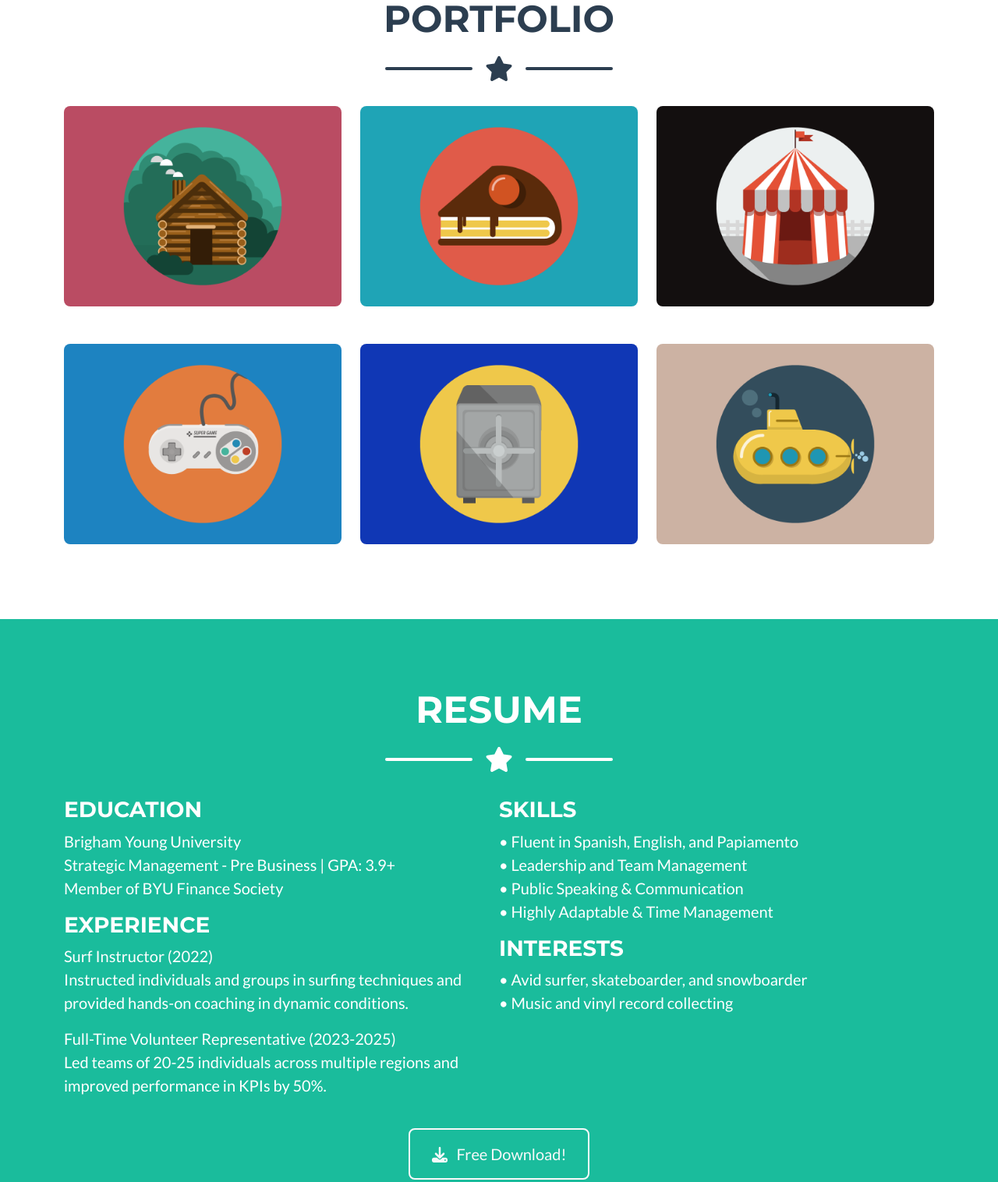
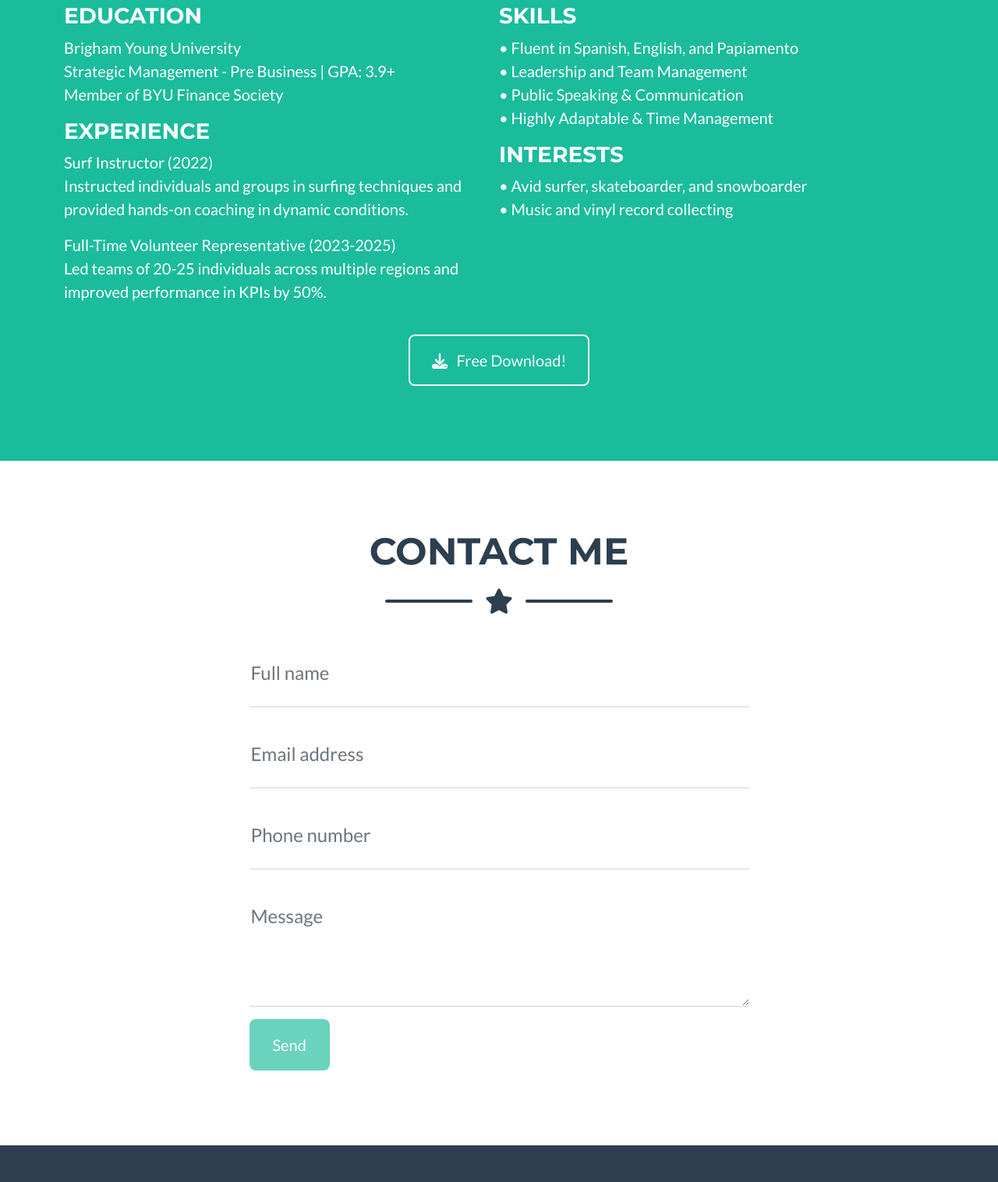
Before and after one commit to riley769/IS201-FinalProject., a plain HTML site: page index.html in a window 1280 px wide. Shown: the part 870-2386 px from the top of the page at 78% size. Drawn offline with nearby package versions, Linux system fonts and the light colour scheme.

Commit message:
Add files via upload

```diff
--- a/index.html
+++ b/index.html
@@ -51,87 +51,9 @@
                <p class="masthead-subheading font-weight-light mb-0">Student - Christian - Surfer</p>
             </div>
         </header>
-        <!-- Portfolio Section-->
-        <section class="page-section portfolio" id="portfolio">
+        <!-- About Section-->
+        <section class="page-section bg-primary text-white mb-0" id="about">
             <div class="container">
-                <!-- Portfolio Section Heading-->
-                <h2 class="page-section-heading text-center text-uppercase text-secondary mb-0">Portfolio</h2>
-                <!-- Icon Divider-->
-                <div class="divider-custom">
-                    <div class="divider-custom-line"></div>
-                    <div class="divider-custom-icon"><i class="fas fa-star"></i></div>
-                    <div class="divider-custom-line"></div>
-                </div>
-                <!-- Portfolio Grid Items-->
-                <div class="row justify-content-center">
-                    <!-- Portfolio Item 1-->
-                    <div class="col-md-6 col-lg-4 mb-5">
-                        <div class="portfolio-item mx-auto" data-bs-toggle="modal" data-bs-target="#portfolioModal1">
-                            <div class="portfolio-item-caption d-flex align-items-center justify-content-center h-100 w-100">
-                                <div class="portfolio-item-caption-content text-center text-white"><i class="fas fa-plus fa-3x"></i></div>
-                            </div>
-                            <img class="img-fluid" src="assets/img/portfolio/cabin.png" alt="..." />
-                        </div>
-                    </div>
-                    <!-- Portfolio Item 2-->
-                    <div class="col-md-6 col-lg-4 mb-5">
-                        <div class="portfolio-item mx-auto" data-bs-toggle="modal" data-bs-target="#portfolioModal2">
-                            <div class="portfolio-item-caption d-flex align-items-center justify-content-center h-100 w-100">
-                                <div class="portfolio-item-caption-content text-center text-white"><i class="fas fa-plus fa-3x"></i></div>
-                            </div>
-                            <img class="img-fluid" src="assets/img/portfolio/cake.png" alt="..." />
-                        </div>
-                    </div>
-                    <!-- Portfolio Item 3-->
-                    <div class="col-md-6 col-lg-4 mb-5">
-                        <div class="portfolio-item mx-auto" data-bs-toggle="modal" data-bs-target="#portfolioModal3">
-                            <div class="portfolio-item-caption d-flex align-items-center justify-content-center h-100 w-100">
-                                <div class="portfolio-item-caption-content text-center text-white"><i class="fas fa-plus fa-3x"></i></div>
-                            </div>
-                            <img class="img-fluid" src="assets/img/portfolio/circus.png" alt="..." />
-                        </div>
-                    </div>
-                    <!-- Portfolio Item 4-->
-                    <div class="col-md-6 col-lg-4 mb-5 mb-lg-0">
-                        <div class="portfolio-item mx-auto" data-bs-toggle="modal" data-bs-target="#portfolioModal4">
-                            <div class="portfolio-item-caption d-flex align-items-center justify-content-center h-100 w-100">
-                                <div class="portfolio-item-caption-content text-center text-white"><i class="fas fa-plus fa-3x"></i></div>
-                            </div>
-                            <img class="img-fluid" src="assets/img/portfolio/game.png" alt="..." />
-                        </div>
-                    </div>
-                    <!-- Portfolio Item 5-->
-                    <div class="col-md-6 col-lg-4 mb-5 mb-md-0">
-                        <div class="portfolio-item mx-auto" data-bs-toggle="modal" data-bs-target="#portfolioModal5">
-                            <div class="portfolio-item-caption d-flex align-items-center justify-content-center h-100 w-100">
-                                <div class="portfolio-item-caption-content text-center text-white"><i class="fas fa-plus fa-3x"></i></div>
-                            </div>
-                            <img class="img-fluid" src="assets/img/portfolio/safe.png" alt="..." />
-                        </div>
-                    </div>
-                    <!-- Portfolio Item 6-->
-                    <div class="col-md-6 col-lg-4">
-                        <div class="portfolio-item mx-auto" data-bs-toggle="modal" data-bs-target="#portfolioModal6">
-                            <div class="portfolio-item-caption d-flex align-items-center justify-content-center h-100 w-100">
-                                <div class="portfolio-item-caption-content text-center text-white"><i class="fas fa-plus fa-3x"></i></div>
-                            </div>
-                            <img class="img-fluid" src="assets/img/portfolio/submarine.png" alt="..." />
-                        </div>
-                    </div>
-                </div>
-            </div>
-        </section>
-        <!-- About Section-->
-        <section class="page-section bg-primary text-white mb-0" id="resume">
-            <div class="container">
-                <!-- About Section Heading-->
-                <h2 class="page-section-heading text-center text-uppercase text-white">resume</h2>
-                <!-- Icon Divider-->
-                <div class="divider-custom divider-light">
-                    <div class="divider-custom-line"></div>
-                    <div class="divider-custom-icon"><i class="fas fa-star"></i></div>
-                    <div class="divider-custom-line"></div>
-                </div>
                 <!-- About Section Content-->
                 <div class="row">
                    <div class="row">
```
Also changed, not shown: scratch.html (+10 -18 lines).
